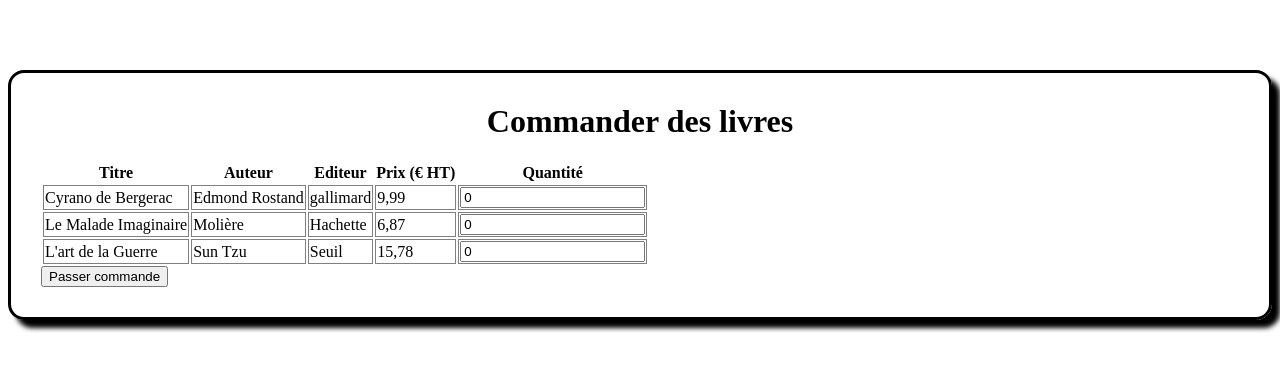
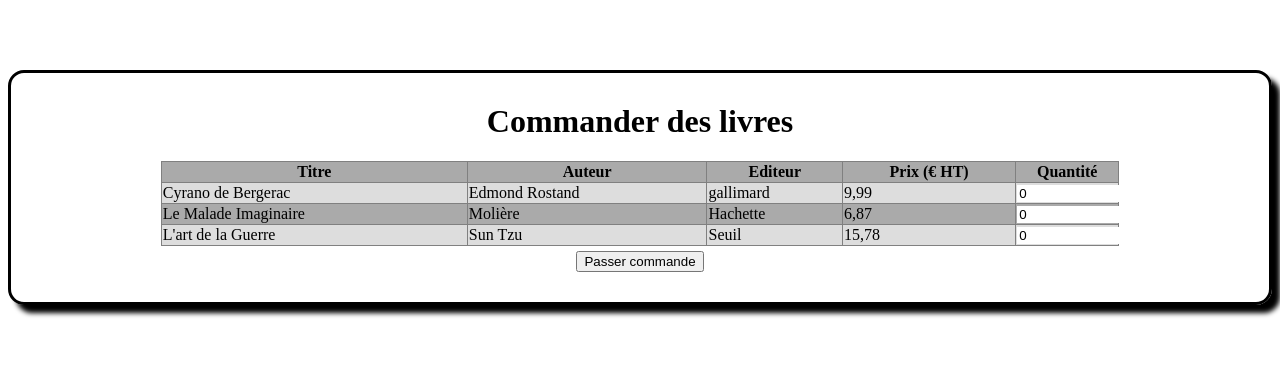
Before and after one commit to TristanDuhesme/BEphp, a PHP site: page /html/commandeDeLivre.html in a window 1280 px wide. Shown: the top 371 px of the page. Run offline with PHP 8.4, Linux system fonts and the light colour scheme.

Commit message:
mise en conformité de connexion.html et creationCompteClient avec le nouveau css

```diff
--- a/css/stylesheet.css
+++ b/css/stylesheet.css
@@ -16,27 +16,37 @@ div.centreOmbre {
 	width: 180px;
 }
 
-#signup #submit {
+#submit {
+	display: block;
 	margin: auto;
 	margin-top: 5px;
 }
 
-#listeCompte table {
+.centreOmbre table {
 	margin: auto;
 	border-collapse: collapse;
 	width: 80%;
 }
-#listeCompte th, tr, td {
+.centreOmbre th, tr, td {
 	border: solid 1px grey;
 	margin: auto;
 }
-#listeCompte tr:nth-child(even) {
+.centreOmbre tr:nth-child(even) {
 	background-color: #DDD;
 }
-#listeCompte tr:nth-child(odd) {
+.centreOmbre tr:nth-child(odd) {
 	background-color: #AAA;
 }
 
-#listeCompte tr.ligne:hover {
+.centreOmbre tr.ligne:hover {
 	background-color: #FFF;
 }
+
+.quantiteLivre {
+	width: 100px;
+}
+table input {
+	border: 0px;
+	width: 100%;
+	height: 100%;
+}
--- a/html/connexion.html
+++ b/html/connexion.html
@@ -7,7 +7,7 @@
   <script src="script.js"></script>
 </head>
 <body>
-<div id="signup">
+<div id="signup" class="centreOmbre">
 	<h1>Connexion à votre compte</h1>
 	<form  method="post">
 	<label>Vous êtes ...</label><br>
```
Also changed, not shown: html/creationCompteClient.html (+4 -4 lines).
